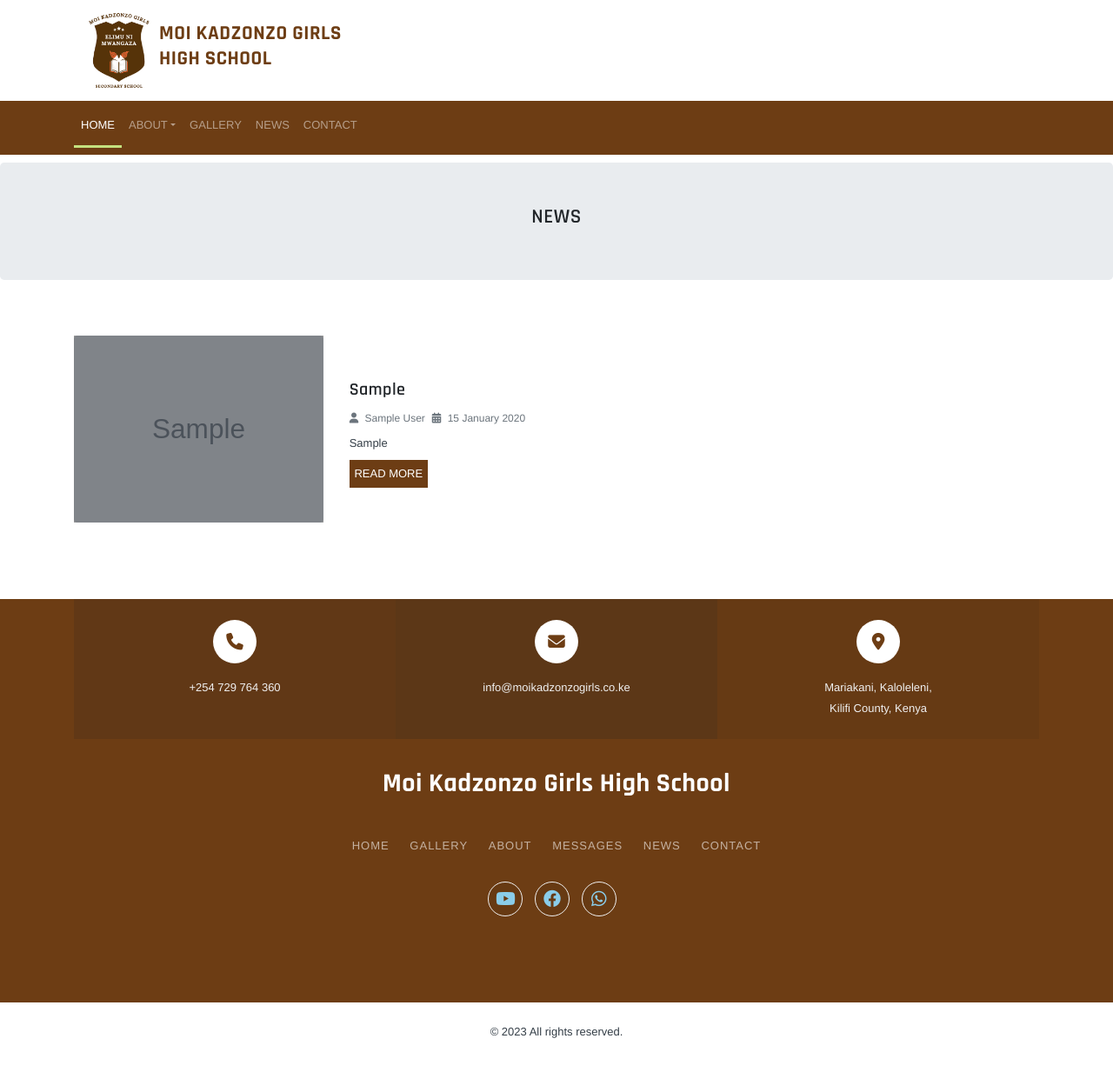
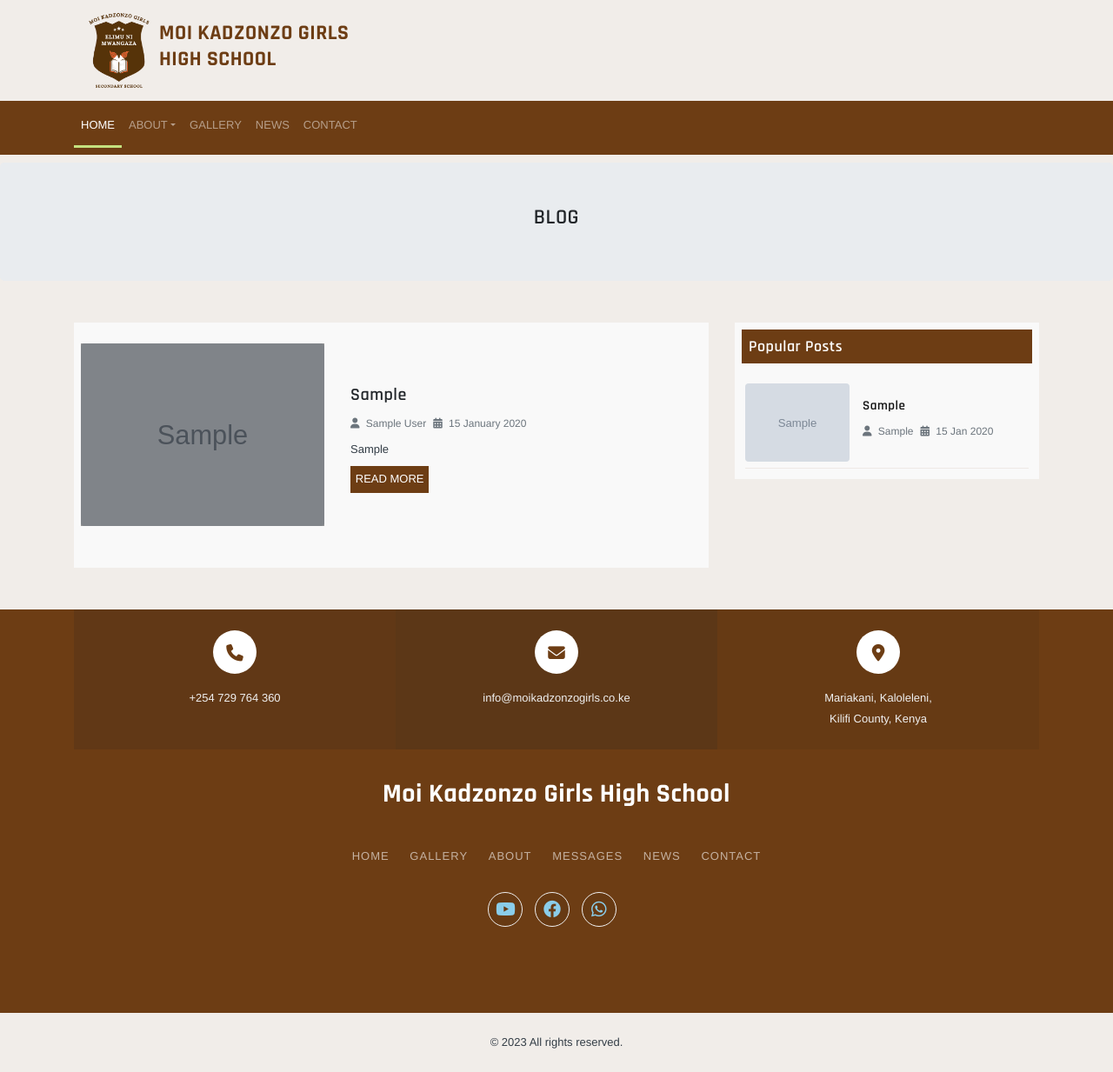
Before and after one commit to ElminioJoe/mkgss, a Django app: page /news/ in a window 1280 px wide. Shown: the whole page at 87% size. Before the commit the page ends 1194 px from the top, so only its background shows below. Run offline with Django 4.2, Linux system fonts and the light colour scheme; tables that the repository leaves empty hold one stand-in row (values such as "Sample post"); grey boxes marked "Sample" are stand-in pictures; some libraries are stand-ins or nearby versions.

Commit message:
change background of body and adjust elements to match background

```diff
--- a/home/templates/home/about.html
+++ b/home/templates/home/about.html
@@ -30,7 +30,7 @@
         <!-- end sidebar links -->
         <!-- content -->
         <div class="col-md-12 col-lg-9">
-            <div class="tab-content" id="nav-tabContent">
+            <div class="tab-content bg-light_silver p-3" id="nav-tabContent">
                 <div class="tab-pane fade show active" id="list-academic" role="tabpanel" aria-labelledby="list-academic-list">
                     <div class="d-flex mb-3">
                         <h3 class="mr-auto">Academics</h3>
--- a/home/templates/home/home.html
+++ b/home/templates/home/home.html
@@ -49,8 +49,8 @@
 <div class="relative">
     <a class="bottom_arrow_scroll" href="#about"><img src="{% static 'icon/errow.png' %}" /></a>
 </div>
-<div class="container-md mt-5">
-    <div class="bg-light_silver p-2 text-center rounded">
+<div class="container-md mt-5 bg-light_silver">
+    <div class="p-2 pb-4 text-center rounded">
         {% if user.is_authenticated %}
         <!-- Buttons Trigger Modal -->
         <!-- Edit Button -->
--- a/home/templates/home/news.html
+++ b/home/templates/home/news.html
@@ -2,7 +2,7 @@
 {% load static %}
 {% block content %}
 <div class="jumbotron py-5 mb-5">
-	<h2 class="text-uppercase text-center">News</h2>
+	<h2 class="text-uppercase text-center">Blog</h2>
 </div>
 {% comment %}
 <div class="breadcrumb bg-light">
@@ -15,7 +15,8 @@
 <section class="news_pg">
     <div class="container-md">
 		<div class="row">
-			<div class="col-md-8">
+			<div class="col-lg-8">
+                <div class="bg-light_silver p-2">
                     {% if user.is_authenticated %}
 			    	<!-- Button trigger modal -->
                     <!-- Add Button -->
@@ -69,11 +70,51 @@
 			    	</div>
 			    	{% empty %}
 			    	<div class="row">
-					<h2 class="text-center">There are No News Items</h2>
+			    		<h2 class="text-center">There are No Blog Items</h2>
 			    	</div>
 			    	{% endfor %}
                 </div>
-			<div class="col-md-4"><p class="d-none">side</p></div>
+			</div>
+			<div class="col-lg-4">
+                <div class="side-bars bg-light_silver p-2">
+                    <!-- <h4 class="theme_bg text-white p-2">Events</h4>
+                    <div class="event-list p-3">
+                        <p>this</p>
+                    </div> -->
+
+                    <h4 class="theme_bg text-white p-2">Popular Posts</h4>
+                    <div class="news_post-list p-1 pt-3">
+                        {% for news_item in recommended %}
+                        <div class="news_item d-flex flex-row align-items-center ">
+                            <div class="post-image">
+                                <!-- <div class="overlay overlay-bg"></div> -->
+                                {% if news_item.news_image %}
+                                <img src="{{ news_item.news_image.url }}" class="img-fluid rounded" alt="{{news_item.image_alt_text}}" />
+                                {% else %}
+                                <img src="{% static 'images/IMG_3046.JPG' %}" class="img-fluid rounded" alt="img" />
+                                {% endif %}
+                            </div>
+                            <div class="mb-2 detail">
+                                <a href="{% url 'news-detail' news_item.slug %}">
+                                    <h5 class="display-6">{{ news_item.headline }}</h5>
+                                </a>
+                                <div class="meta d-flex">
+                                    <span class="text-muted">
+                                        <i class="fa-sharp fa-solid fa-user mr-1"></i>
+                                        {{ news_item.publisher.first_name }}
+                                    </span>
+                                    <span class="mx-2 text-muted">
+                                        <i class="fa-solid fa-calendar-days mr-1"></i>
+                                        {{ news_item.post_date|date:"d M Y" }}
+                                    </span>
+                                </div>
+                            </div>
+                            <!-- <p class="mb-2">{{ news_item.news|truncatechars:200 }}</p> -->
+                        </div>
+                        {% endfor %}
+                    </div>
+                </div>
+            </div>
 		</div>
 	</div>
 </section>
--- a/home/views.py
+++ b/home/views.py
@@ -98,9 +98,11 @@
 
     def get(self, request):
         news = News.objects.order_by("-post_date")[:4]
+        recommended = News.random_data.all()[:6]
 
         context = {
             "news": news,
+            "recommended": recommended,
         }
         return render(request, self.template_name, context)
 
@@ -112,7 +114,7 @@
 
     def get_context_data(self, **kwargs):
         context = super().get_context_data(**kwargs)
-        context["news"] = News.random_data.exclude(id=self.object.id)[:8]
+        context["news"] = News.objects.order_by("-post_date").exclude(id=self.object.id)[:8]
         context["template_name"] = self.template_name
         return context
 
--- a/static/css/footer.css
+++ b/static/css/footer.css
@@ -96,7 +96,6 @@
 }
 
 .copyright {
-	background-color: #fff;
 	padding: 20px 0px;
 	margin-top: 55px;
 }
--- a/static/css/style.css
+++ b/static/css/style.css
@@ -52,7 +52,7 @@
 	font-family: 'Helvetica', sans-serif;
 	line-height: 1.80857;
 	overflow-x: hidden;
-	/* background-color: #cbb9a840; */
+	background-color: #CBB9A840;
 }
 
 .meta {
@@ -92,7 +92,7 @@
 }
 
 h2 {
-	font-size: 23px
+	font-size: 24px
 }
 
 h3 {
@@ -223,6 +223,7 @@
 
 .bg-light_silver {
 	background: #f9f9f9;
+	padding: 2rem;
 }
 
 .theme_bg {
@@ -854,6 +855,9 @@
 	min-height: 22rem;
 }
 
+#list-staff hr:last-child {
+	display: none;
+}
 /*--------------- end about page css ---------------*/
 
 /*--------------- gallery page css ---------------*/
@@ -935,9 +939,28 @@
 	transform: scale(1.1);
 }
 
-.news_detail .side-bars .news_item {
-	border-bottom: 1px solid #eee;
+.news_pg .side-bars .news_item:hover img {
+	transform: scale(1.0);
 }
+
+.side-bars .news_item {
+	border-bottom: 1px solid #CBB9A840;
+	padding: 7px 0px;
+}
+
+.side-bars .news_item img {
+	max-width: 120px;
+}
+
+.side-bars .news_item .detail {
+	padding-left: 15px;
+}
+
+/* .news_detail .main-post .post-image img {
+	height: 330px;
+	width: 100%;
+	object-fit: cover;
+} */
 
 .news_detail .main-post .news_item {
 	padding-right: 45px;
```
Also changed, not shown: home/templates/home/news_detail.html (+18 -24 lines). Lines whose indentation alone changed are shown as unchanged.
